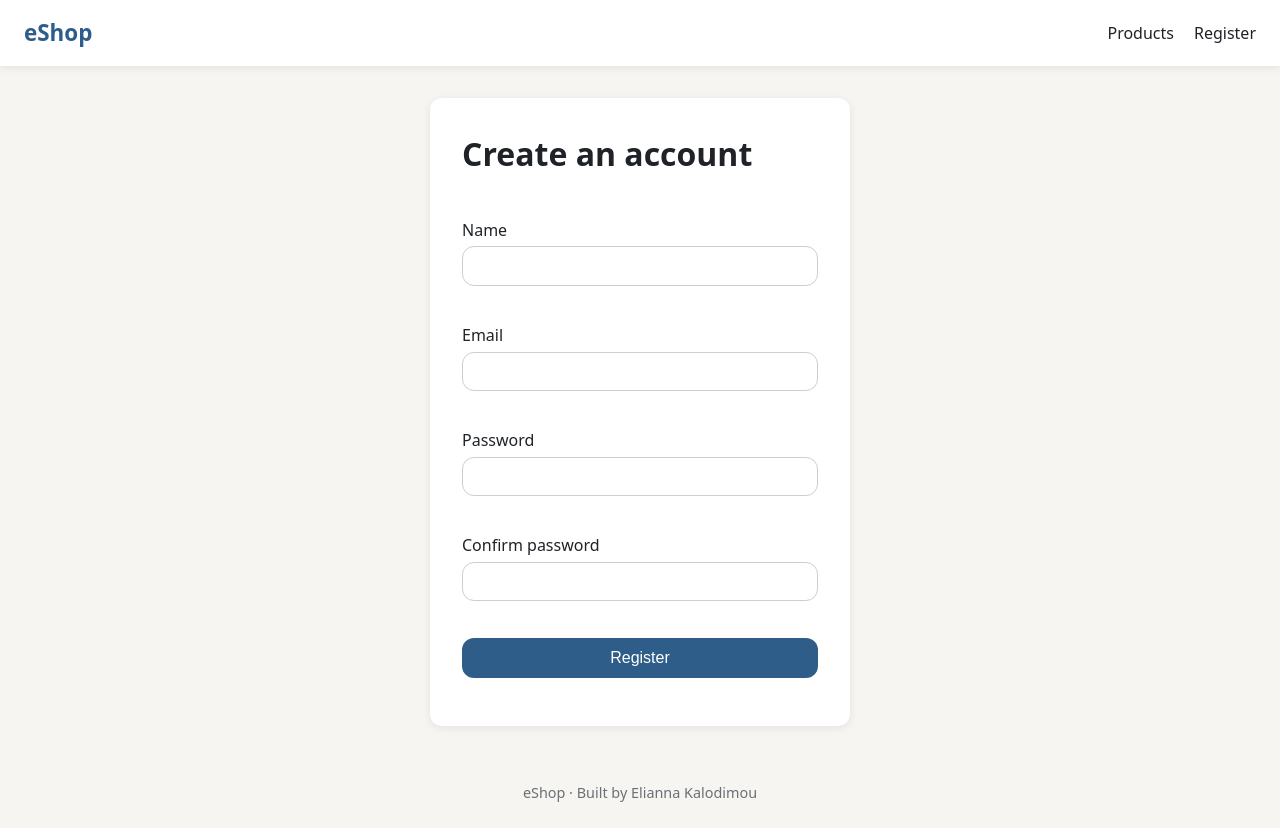
After one commit to EllieK-coder/e-shop, a PHP site: page /html/register.html in a window 1280 px wide. The commit adds this page. Run offline with PHP 8.4, Linux system fonts and the light colour scheme.

Commit message:
wip: register form and validation rules

```diff
--- a/css/style.css
+++ b/css/style.css
@@ -266,3 +266,58 @@ a {
   padding-top: 1rem;
   font-size: 1.1rem;
 }
+
+/* ===== Forms ===== */
+.form {
+  max-width: 420px;
+  margin: 0 auto;
+  padding: 2rem;
+  background: var(--color-surface);
+  border-radius: var(--radius);
+  box-shadow: var(--shadow);
+  display: flex;
+  flex-direction: column;
+  gap: 1rem;
+}
+
+.form-field {
+  display: flex;
+  flex-direction: column;
+  gap: 0.3rem;
+}
+
+.form-field input {
+  padding: 0.6rem 1rem;
+  font-size: 1rem;
+  border: 1px solid #d0cec8;
+  border-radius: var(--radius);
+}
+
+.form-field input.invalid {
+  border-color: var(--color-danger);
+}
+
+.form-field input.valid {
+  border-color: var(--color-success);
+}
+
+.error-message {
+  min-height: 1.2em;
+  font-size: 0.85rem;
+  color: var(--color-danger);
+}
+
+.submit-btn {
+  padding: 0.7rem 1rem;
+  font-size: 1rem;
+  border: none;
+  border-radius: var(--radius);
+  background: var(--color-primary);
+  color: #fff;
+  cursor: pointer;
+}
+
+.form-success {
+  color: var(--color-success);
+  font-weight: 600;
+}
--- a/index.html
+++ b/html/index.html
@@ -12,6 +12,7 @@
     <nav>
       <a href="#">Products</a>
       <a href="#" id="cart-link" class="cart-link">Cart (<span id="cart-count">0</span>)</a>
+      <a href="register.html">Register</a>
         </nav>
   </header>
 
--- /dev/null
+++ b/html/register.html
@@ -0,0 +1,58 @@
+<!DOCTYPE html>
+<html lang="en">
+<head>
+  <meta charset="UTF-8">
+  <meta name="viewport" content="width=device-width, initial-scale=1.0">
+  <title>Register · eShop</title>
+  <link rel="stylesheet" href="css/style.css">
+</head>
+<body>
+  <header class="navbar">
+    <a href="index.html" class="logo">eShop</a>
+    <nav>
+      <a href="index.html">Products</a>
+      <a href="register.html">Register</a>
+    </nav>
+  </header>
+
+  <main class="container">
+    <form id="register-form" class="form" novalidate>
+      <h1>Create an account</h1>
+
+      <div class="form-field">
+        <label for="name">Name</label>
+        <input type="text" id="name" name="name" autocomplete="name">
+        <p class="error-message" id="name-error"></p>
+      </div>
+
+      <div class="form-field">
+        <label for="email">Email</label>
+        <input type="email" id="email" name="email" autocomplete="email">
+        <p class="error-message" id="email-error"></p>
+      </div>
+
+      <div class="form-field">
+        <label for="password">Password</label>
+        <input type="password" id="password" name="password" autocomplete="new-password">
+        <p class="error-message" id="password-error"></p>
+      </div>
+
+      <div class="form-field">
+        <label for="confirm-password">Confirm password</label>
+        <input type="password" id="confirm-password" name="confirm-password" autocomplete="new-password">
+        <p class="error-message" id="confirm-password-error"></p>
+      </div>
+
+      <button type="submit" class="submit-btn">Register</button>
+      <p class="form-success" id="form-success"></p>
+    </form>
+  </main>
+
+  <footer class="footer">
+    <p>eShop · Built by Elianna Kalodimou</p>
+  </footer>
+
+  <script src="js/validation.js"></script>
+  <script src="js/register.js"></script>
+</body>
+</html>
--- /dev/null
+++ b/js/validation.js
@@ -0,0 +1,19 @@
+// Reusable validation rules. Each returns an error message, or "" if valid.
+// The same rules must also be checked on the server (PHP).
+
+function validateRequired(value, fieldName) {
+  return value.trim() === "" ? `${fieldName} is required.` : "";
+}
+
+function validateEmail(value) {
+  const emailPattern = /^[^\s@]+@[^\s@]+\.[^\s@]+$/;
+  return emailPattern.test(value) ? "" : "Please enter a valid email address.";
+}
+
+function validateMinLength(value, min, fieldName) {
+  return value.length >= min ? "" : `${fieldName} must be at least ${min} characters.`;
+}
+
+function validatePasswordsMatch(password, confirmPassword) {
+  return password === confirmPassword ? "" : "Passwords do not match.";
+}
```
Also changed, not shown: js/register.js (added).
